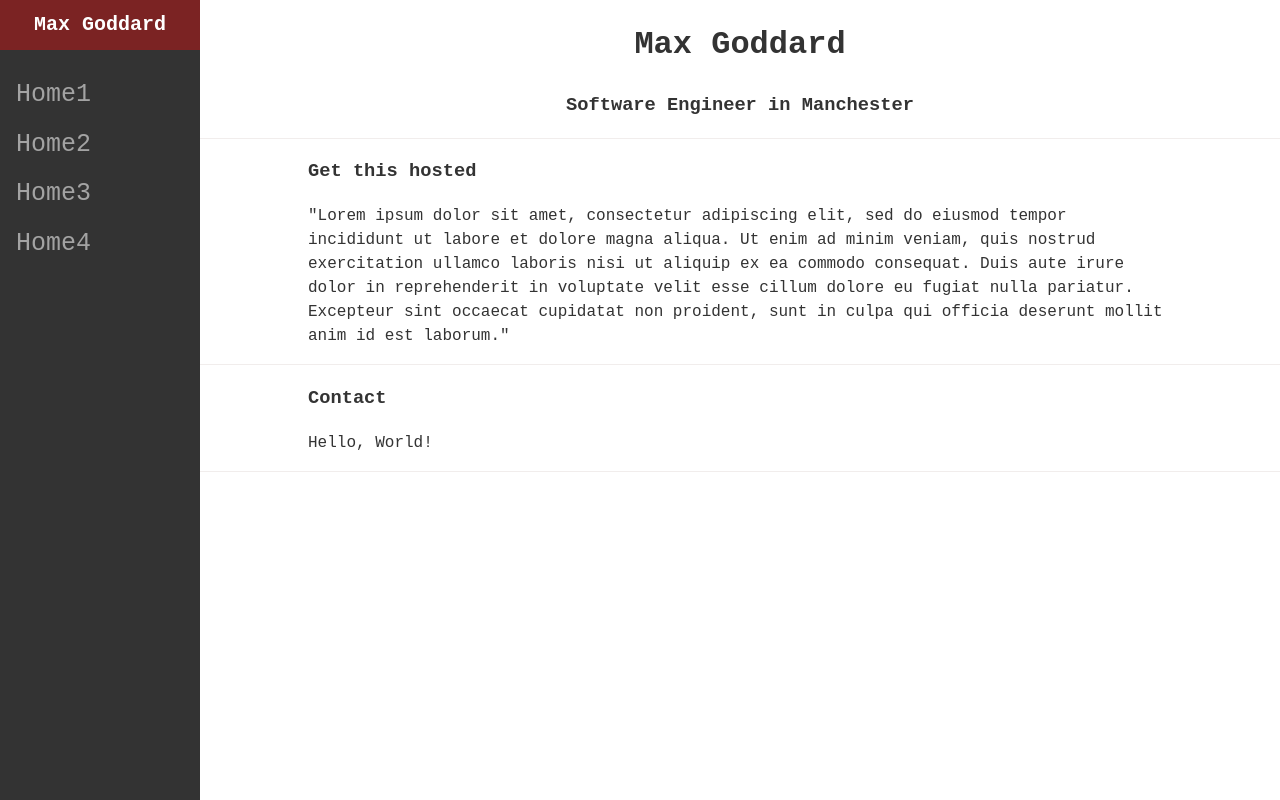
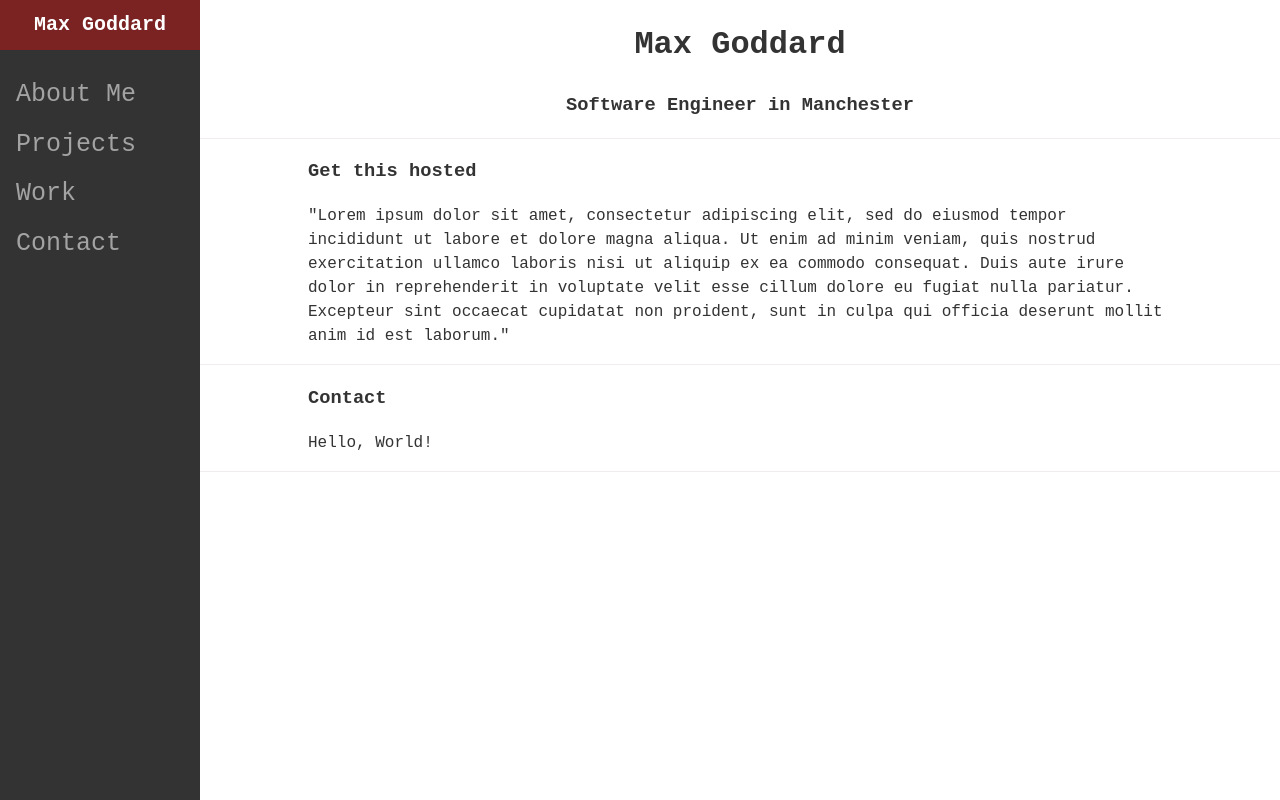
Before and after one commit to mxgoddard/max-site, a React (Create React App) app: page / in a window 1280 px wide. Built offline with nearby package versions, Linux system fonts and the light colour scheme.

Commit message:
Side nav changes

```diff
--- a/src/components/SideNav.jsx
+++ b/src/components/SideNav.jsx
@@ -11,10 +11,10 @@ class SideNav extends React.Component {
                     </div>
                 </a>
                 <div class="SideNavMain">
-                    <a href="#home1">Home1</a>
-                    <a href="#home2">Home2</a>
-                    <a href="#home3">Home3</a>
-                    <a href="#home4">Home4</a>
+                    <a href="#home1">About Me</a>
+                    <a href="#home2">Projects</a>
+                    <a href="#home3">Work</a>
+                    <a href="#home4">Contact</a>
                 </div>
             </div>
         )
--- a/src/styles/SideNav.css
+++ b/src/styles/SideNav.css
@@ -7,7 +7,6 @@
     left: 0;
     background-color: #333;
     overflow-x: hidden;
-    /* padding-top: 20px; */
 }
 
 .SideNavHeader {
```
